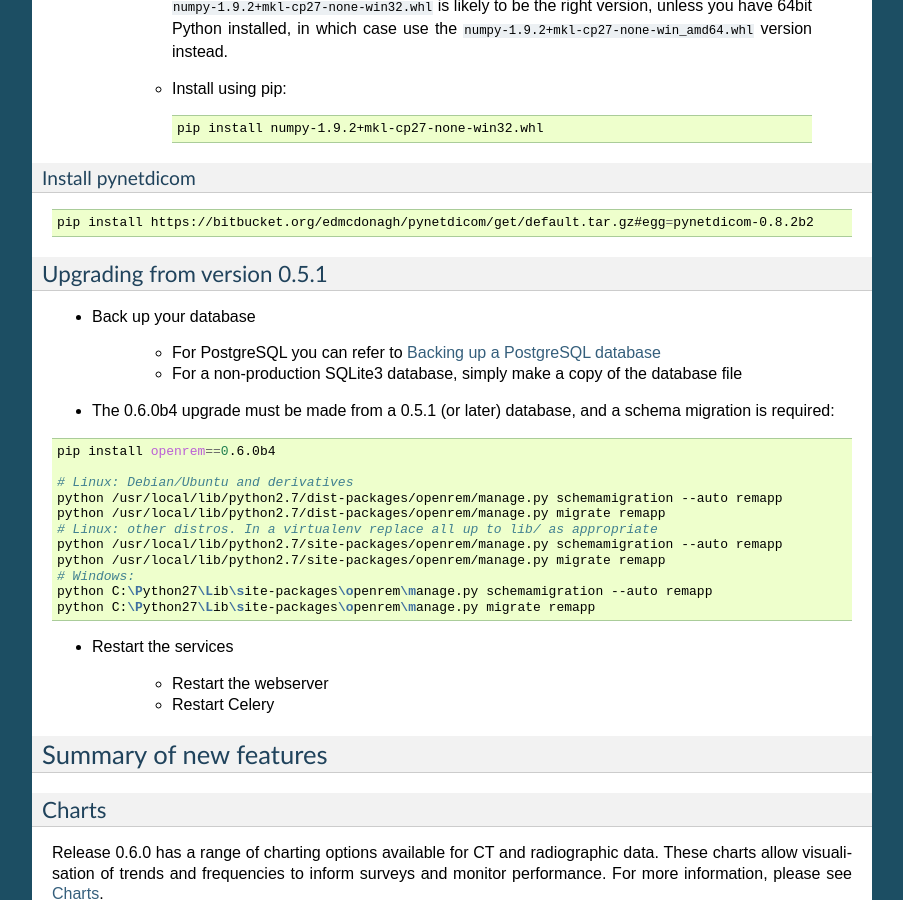
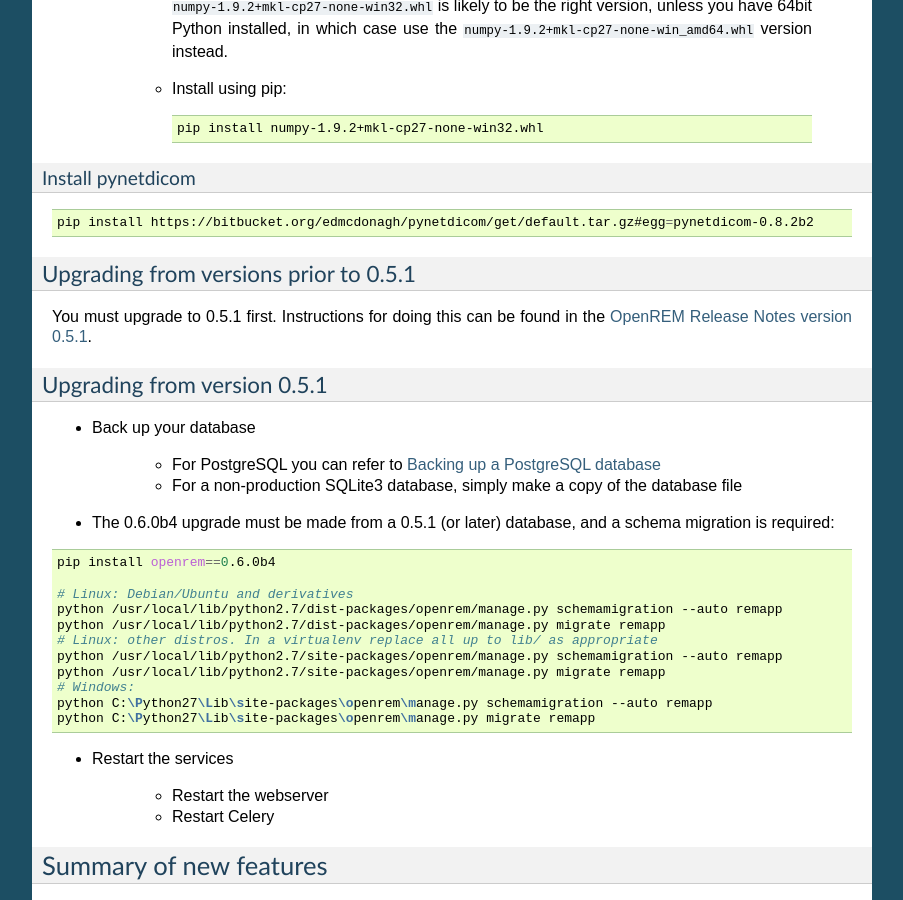
Before and after one commit to ckswilliams/modOpenREM, a Sphinx documentation site: the page built from docs/release-0.6.0.rst, in a window 1280 px wide and 900 px high, scrolled down 1520 px. Shown: the whole window, without its empty margins (198-1101 px from the left). Built offline with Sphinx 7.4.7, drawn with Linux system fonts in a browser that asks for light colours; some of the changed text lies outside the part shown.

Commit message:
Added note about upgrading to 0.5.1 first.

```diff
--- a/docs/release-0.6.0.rst
+++ b/docs/release-0.6.0.rst
@@ -94,7 +94,10 @@
 
     pip install https://bitbucket.org/edmcdonagh/pynetdicom/get/default.tar.gz#egg=pynetdicom-0.8.2b2
 
+Upgrading from versions prior to 0.5.1
+======================================
 
+You must upgrade to 0.5.1 first. Instructions for doing this can be found in the :doc:`release-0.5.1`.
 
 Upgrading from version 0.5.1
 ============================
```
